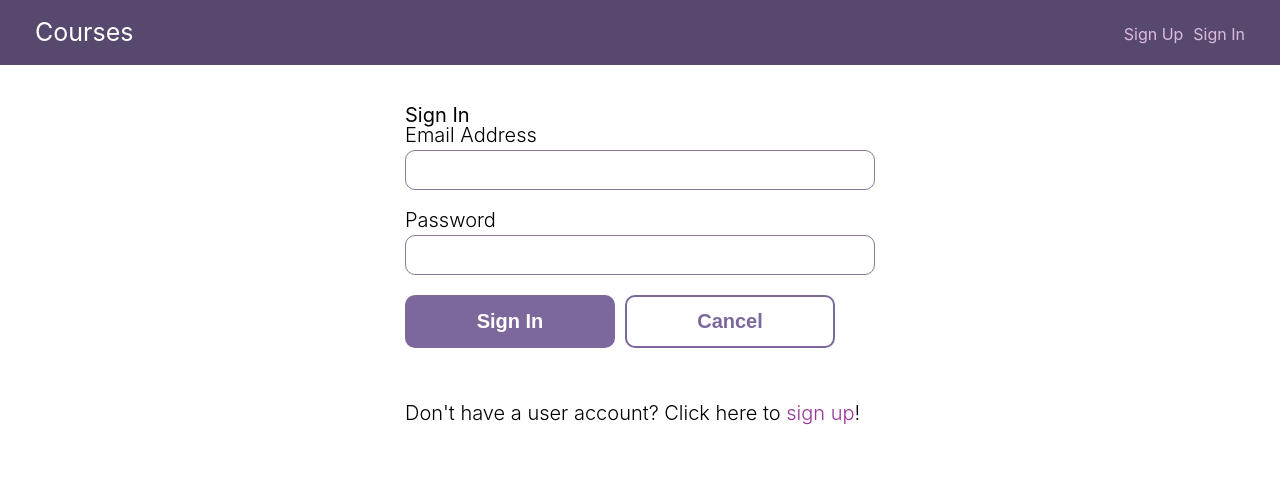
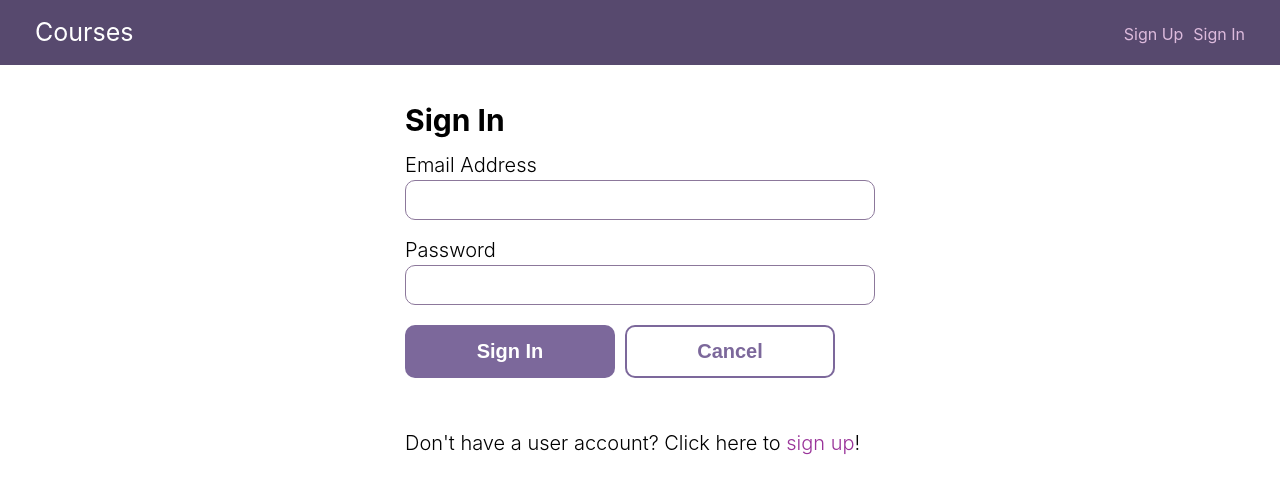
Before and after one commit to SaronGebremedhin/full_stack_app_with_react_and_a_rest_api-v1, a React (Create React App) app in the folder client/: page /signin in a window 1280 px wide. Shown: the top 494 px of the page. Built offline with nearby package versions, Linux system fonts and the light colour scheme.

Commit message:
Update UserSignIn.js

```diff
--- a/client/src/components/UserSignIn.js
+++ b/client/src/components/UserSignIn.js
@@ -57,11 +57,10 @@ function UserSignIn() {
 
   return (
     <div className="form--centered">
-      <h1>Sign In</h1>
+      <h2> Sign In</h2>
 
-      <div className="Sign In">
         <ErrorsDisplay errors={errors} />
-      </div>
+
 
       <form onSubmit={handleSubmit}>
         <label htmlFor="emailAddress">Email Address</label>
```
